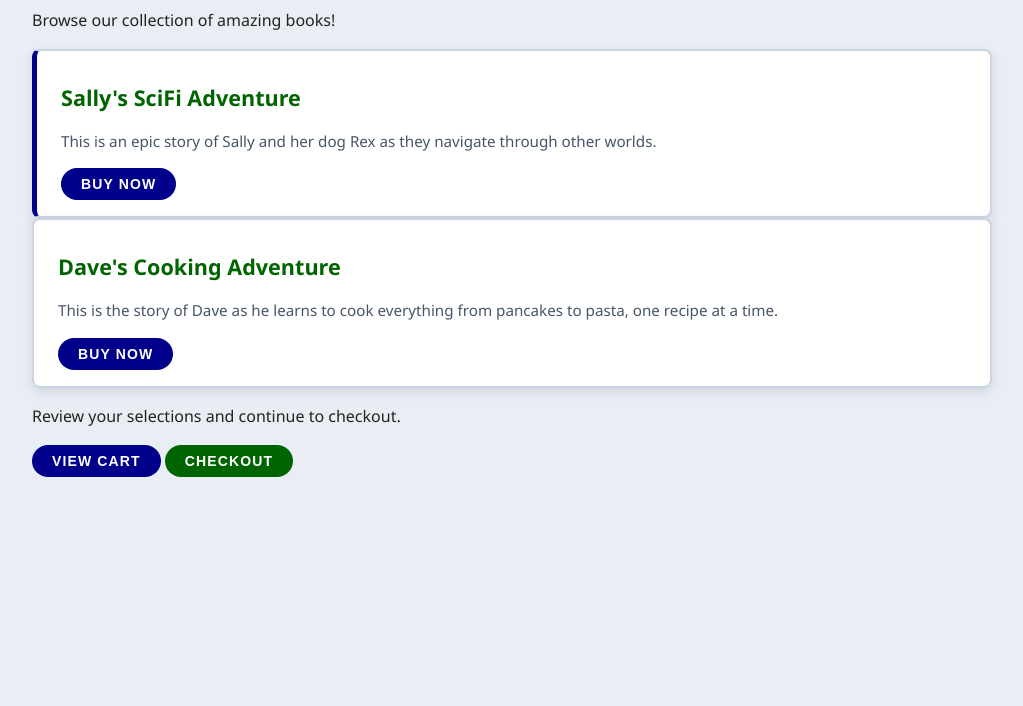
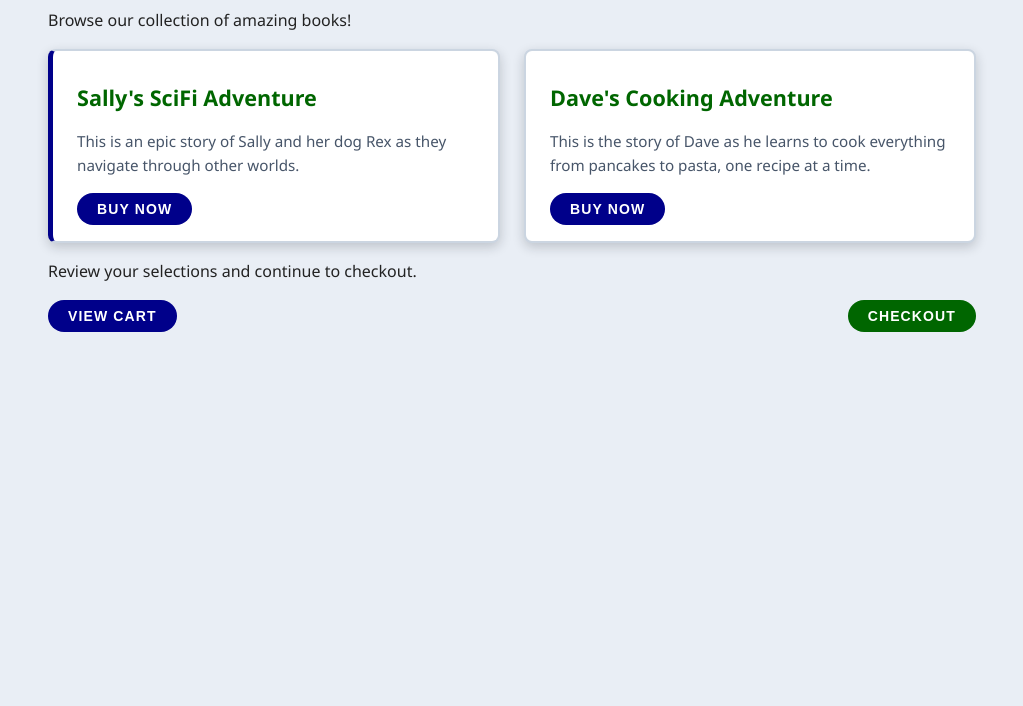
Before and after one commit to HellenLSN/livrariafront2, a plain HTML site: page index.html in a window 1280 px wide. Shown: the part 94-800 px from the top of the page, without its empty margins (128-1151 px from the left). Drawn offline with Linux system fonts and the light colour scheme.

Commit message:
livraria17-11-2026

```diff
--- a/index.html
+++ b/index.html
@@ -2,6 +2,7 @@
 <html lang="en">
   <head>
     <meta charset="UTF-8">
+    <meta name="viewport" content="width=device-width, initial-scale=1">
     <title>XYZ Bookstore Page</title>
     <link rel="stylesheet" href="styles.css">
   </head>
--- a/styles.css
+++ b/styles.css
@@ -4,17 +4,35 @@
   box-sizing: border-box;
 }
 
+:root {
+  --color-bg:               #e9eef5;
+  --color-surface:          #ffffff;
+  --color-ink:              #1a1a1a;
+  --color-heading:          #222222;
+  --color-muted:            #475569;
+  --color-line:             #cbd5e1;
+  --color-brand:            hsl(240 100% 27%);
+  --color-brand-hover:      hsl(240 100% 22%);
+  --color-brand-active:     hsl(240 100% 19%);
+  --color-on-brand:         #ffffff;
+  --color-accent:           hsl(120 100% 20%);
+  --color-accent-hover:     hsl(120 100% 15%);
+  --color-accent-active:    hsl(120 100% 12%);
+  --color-ring:             hsl(210 90% 45%);
+}
+
 body {
-  background-color: #e9eef5;
-  color: #1a1a1a;
+  background-color: var(--color-bg);
+  color: var(--color-ink);
   font-family: "Segoe UI", Roboto, Helvetica, Arial, sans-serif;
   line-height: 1.6;
   max-width: 60rem;
   margin: 0 auto;
+  padding: 0 1rem 2rem;
 }
 
 h1 {
-  color: darkblue;
+  color: var(--color-brand);
   font-family: Georgia, "Times New Roman", serif;
   font-size: 2.5rem;
   letter-spacing: -0.01em;
@@ -23,37 +41,43 @@ h1 {
 }
 
 h2 {
-  color: darkgreen;
+  color: var(--color-accent);
   font-size: 1.35rem;
   font-weight: 700;
   line-height: 1.2;
 }
 
 p {
-  color: #222222;
+  color: var(--color-heading);
   font-size: 1rem;
 }
 
+.card-container {
+  display: grid;
+  grid-template-columns: repeat(auto-fit, minmax(250px, 1fr));
+  gap: 1.5rem;
+}
+
 .card {
-  background-color: #ffffff;
+  background-color: var(--color-surface);
   padding: 1rem 1.5rem;
-  border: 2px solid #cbd5e1;
+  border: 2px solid var(--color-line);
   border-radius: 0.5rem;
-  box-shadow: 0 4px 12px hsl(220 30% 20% / 0.12);
+  box-shadow: 0 4px 12px hsl(220 30% 10% / 0.2);
 }
 
 .card p {
-  color: #475569;
+  color: var(--color-muted);
   font-size: 0.95rem;
 }
 
 .destaque {
-  border-left: 5px solid darkblue;
+  border-left: 5px solid var(--color-brand);
 }
 
 .btn {
-  background-color: darkblue;
-  color: white;
+  background-color: var(--color-brand);
+  color: var(--color-on-brand);
   font-size: 0.875rem;
   font-weight: 700;
   letter-spacing: 0.08em;
@@ -62,16 +86,66 @@ p {
   border: none;
   border-radius: 999px;
   cursor: pointer;
+  transition: transform 180ms ease-out, background-color 180ms ease-out;
 }
 
 .btn:hover {
-  background-color: #00005c;
+  background-color: var(--color-brand-hover);
+  transform: translateY(-2px);
+}
+
+.btn:active {
+  background-color: var(--color-brand-active);
+  transform: translateY(0);
+}
+
+.btn:focus-visible {
+  outline: 3px solid var(--color-ring);
+  outline-offset: 2px;
 }
 
 .btn-primary {
-  background-color: darkgreen;
+  background-color: var(--color-accent);
 }
 
-.btn.btn-primary:hover {
-  background-color: #004d00;
+.btn-primary:hover {
+  background-color: var(--color-accent-hover);
 }
+
+.btn-primary:active {
+  background-color: var(--color-accent-active);
+}
+
+.btn-container {
+  display: flex;
+  flex-direction: column;
+  align-items: stretch;
+  gap: 1rem;
+}
+
+@media (min-width: 30rem) {
+  .btn-container {
+    flex-direction: row;
+    justify-content: space-between;
+    align-items: center;
+  }
+}
+
+@media (prefers-color-scheme: dark) {
+  :root {
+    --color-bg:               hsl(220 15% 10%);
+    --color-surface:          hsl(220 15% 15%);
+    --color-ink:              hsl(220 10% 88%);
+    --color-heading:          hsl(220 15% 92%);
+    --color-muted:            hsl(220 10% 68%);
+    --color-line:             hsl(220 15% 28%);
+    --color-brand:            hsl(230 90% 68%);
+    --color-brand-hover:      hsl(230 90% 74%);
+    --color-brand-active:     hsl(230 90% 78%);
+    --color-on-brand:         hsl(220 20% 8%);
+    --color-accent:           hsl(120 70% 50%);
+    --color-accent-hover:     hsl(120 70% 56%);
+    --color-accent-active:    hsl(120 70% 60%);
+    --color-ring:             hsl(210 90% 65%);
+  }
+}
```
